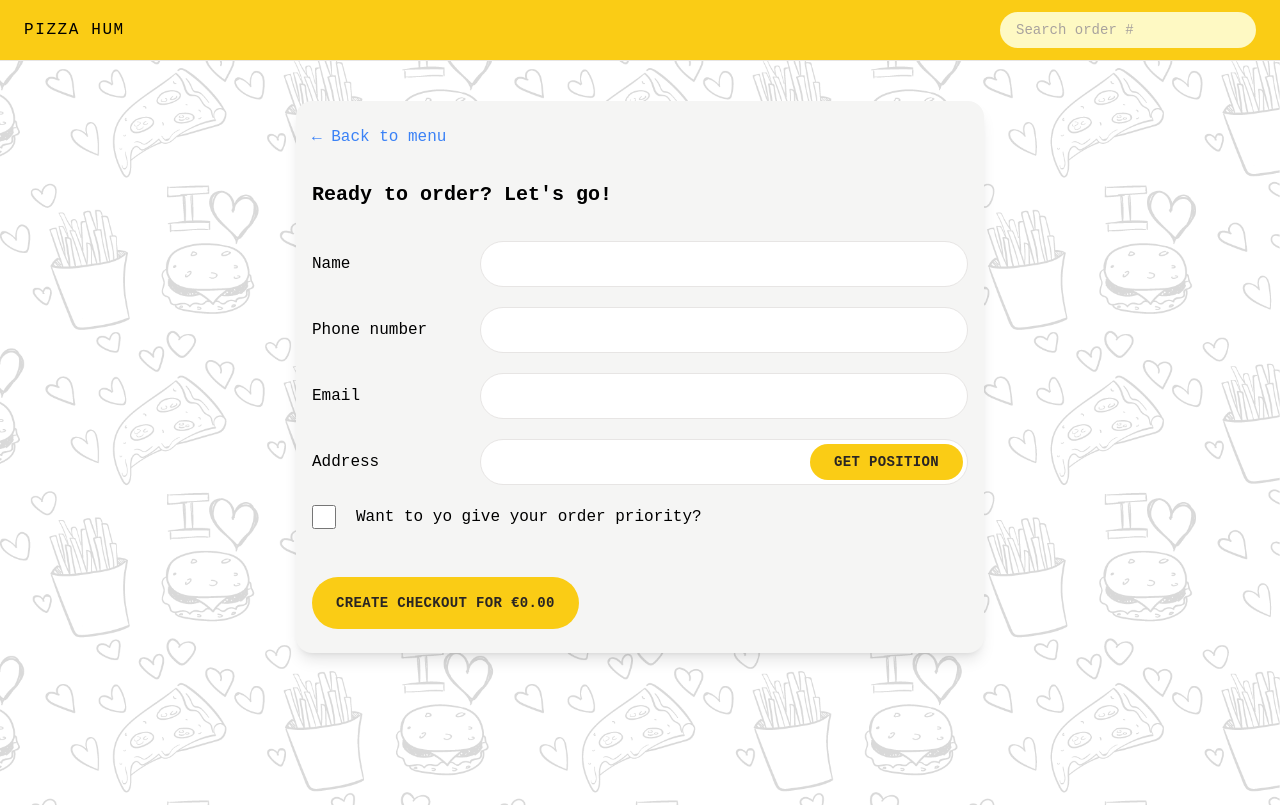
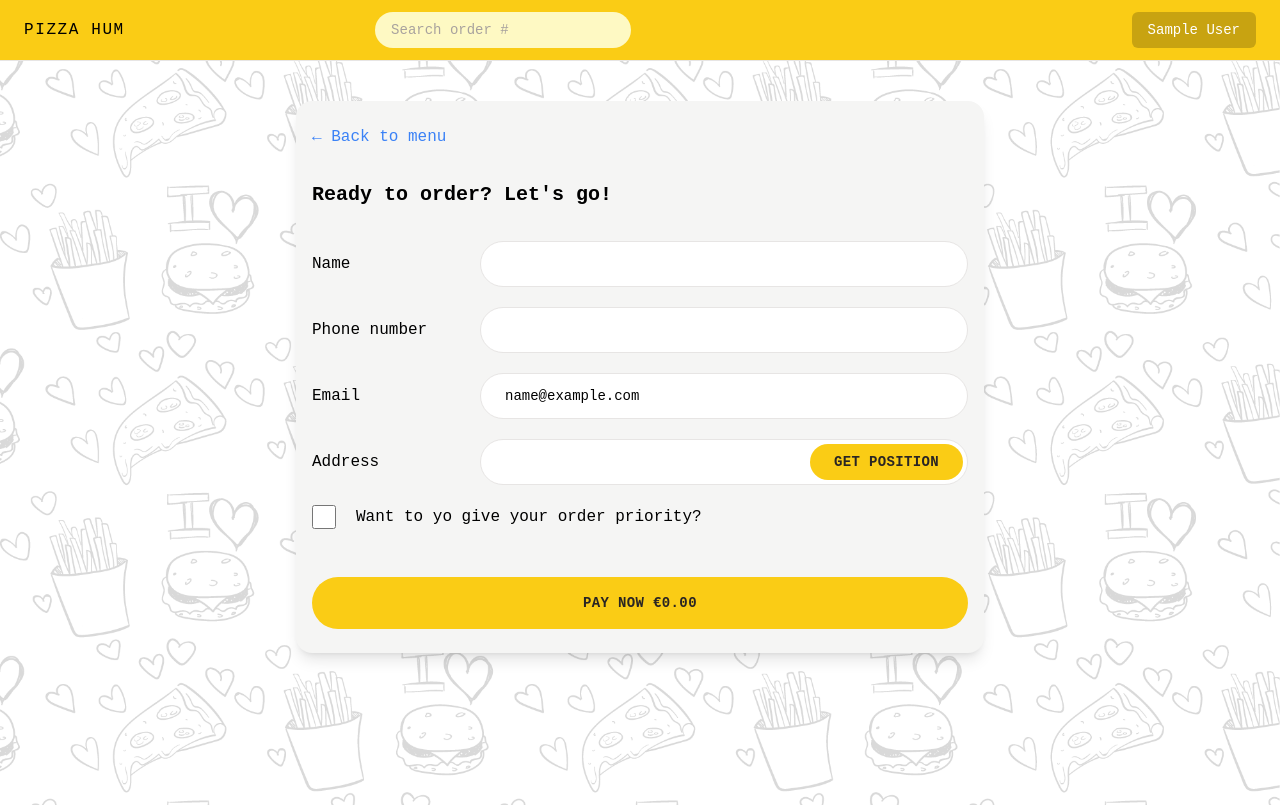
Before and after one commit to prakhar-8999/pizza-hum-project, a Nuxt app: page /order in a window 1280 px wide. Built offline with nearby package versions, Linux system fonts and the light colour scheme; no server answers; sample sign-in values are in the browser's storage.

Commit message:
fix: some major changes

```diff
--- a/components/Header.vue
+++ b/components/Header.vue
@@ -4,7 +4,7 @@ const {setLoading} = useLoading();
 const {userData} = useUserData();
 const {setUserData} = useUserData();
 const {setCart} = useUserCart();
-const {setLogin} = useLoginStatus();
+const {islogin, setLogin} = useLoginStatus();
 const router = useRouter();
 
 const logout = async () => {
@@ -27,6 +27,10 @@ const viewTransactions = () => router.push("transactions");
   >
     <NuxtLink to="/" class="tracking-widest"> Pizza Hum </NuxtLink>
     <Search />
+
+    <div v-if="!islogin && userData.tempuser !== ''">
+      {{ userData.tempuser }}
+    </div>
 
     <div v-if="userData.name !== undefined" class="z-50">
       <Menu as="div" class="relative inline-block text-left">
--- a/components/Orders.vue
+++ b/components/Orders.vue
@@ -4,14 +4,19 @@ const {setLoading} = useLoading();
 const {islogin} = useLoginStatus();
 const {userData} = useUserData();
 const sessionId = useState("sessionid", () => "");
+const {extraCharge} = useExtraCharge();
 const checkoutGenerated = useState("checkoutgenerated", () => false);
 
-const billingData = useState("address", () => ({
+const billingData = useState("address", () =>
+  sessionStorage.getItem("billing")
+    ? JSON.parse(sessionStorage.getItem("billing"))
+    : {
         phone: "",
         address: "",
         email: "",
         priority: false,
-}));
+      }
+);
 
 const getCurrentPostion = () => {
   if (navigator.geolocation) {
@@ -36,7 +41,7 @@ const showPosition = async (position) => {
 
 const generateSessionID = async (event) => {
   event.preventDefault();
-  // setLoading(true);
+  setLoading(true);
   const billing = billingData.value;
   console.log(JSON.parse(JSON.stringify(billing)));
   const {data, status, error} = await useAPIFetch("checkout/", {
@@ -58,7 +63,7 @@ const generateSessionID = async (event) => {
               price_data: {
                 currency: "INR",
                 product_data: {name: "Express-Delivery"},
-                unit_amount: 5000,
+                unit_amount: extraCharge.value,
               },
               quantity: 1,
             },
@@ -85,12 +90,20 @@ const generateSessionID = async (event) => {
   if (data.value && status.value === "success") {
     sessionId.value = data.value.data.id ?? "";
     localStorage.setItem("paymentSession", data.value.data.id);
-    checkoutGenerated.value = true;
+    sessionStorage.setItem("billing", JSON.stringify(billingData.value));
+    sessionStorage.setItem(
+      "userdata",
+      JSON.stringify({
+        ...JSON.parse(sessionStorage.getItem("userdata")),
+        email: userData.value.email,
+      })
+    );
+    window.open(data.value.data.url, "_self");
   }
   if (status.value === "error") {
     alert(error.value.data.msg);
   }
-  // setLoading(false);
+  setLoading(false);
 };
 </script>
 <template>
@@ -190,36 +203,9 @@ const generateSessionID = async (event) => {
         </label>
       </div>
 
-      <div v-if="!checkoutGenerated">
-        <input type="hidden" name="cart" />
-        <input type="hidden" name="position" />
       <button
         type="submit"
-          class="inline-block text-sm rounded-full bg-yellow-400 font-semibold uppercase tracking-wide text-stone-800 transition-colors duration-300 hover:bg-yellow-300 focus:bg-yellow-300 focus:outline-none focus:ring focus:ring-yellow-300 focus:ring-offset-2 disabled:cursor-not-allowed px-4 py-3 md:px-6 md:py-4"
-        >
-          Create Checkout for
-          {{
-            new Intl.NumberFormat("en", {
-              style: "currency",
-              currency: "EUR",
-            }).format(
-              Number(
-                cart
-                  .map((each) => ({
-                    price: each.unit_price,
-                    quantity: each.quantity,
-                  }))
-                  .reduce((a, b) => a + b.price * b.quantity, 0)
-              )
-            )
-          }}
-        </button>
-      </div>
-    </form>
-    <button
-      v-if="checkoutGenerated"
-      type="button"
-      @click="submitPayment"
+        v-if="!billingData.priority"
         class="w-full inline-block text-sm rounded-full bg-yellow-400 font-semibold uppercase tracking-wide text-stone-800 transition-colors duration-300 hover:bg-yellow-300 focus:bg-yellow-300 focus:outline-none focus:ring focus:ring-yellow-300 focus:ring-offset-2 disabled:cursor-not-allowed px-4 py-3 md:px-6 md:py-4"
       >
         Pay Now
@@ -239,24 +225,46 @@ const generateSessionID = async (event) => {
           )
         }}
       </button>
+      <button
+        type="submit"
+        v-if="billingData.priority"
+        class="w-full inline-block text-sm rounded-full bg-yellow-400 font-semibold uppercase tracking-wide text-stone-800 transition-colors duration-300 hover:bg-yellow-300 focus:bg-yellow-300 focus:outline-none focus:ring focus:ring-yellow-300 focus:ring-offset-2 disabled:cursor-not-allowed px-4 py-3 md:px-6 md:py-4"
+      >
+        Pay Now
+        {{
+          new Intl.NumberFormat("en", {
+            style: "currency",
+            currency: "EUR",
+          }).format(
+            Number(
+              cart
+                .map((each) => ({
+                  price: each.unit_price,
+                  quantity: each.quantity,
+                }))
+                .reduce((a, b) => a + b.price * b.quantity, 0)
+            ) + Number(extraCharge / 100)
+          )
+        }}
+      </button>
+    </form>
   </div>
 
-  <div v-if="checkoutGenerated">
+  <!-- <div v-if="checkoutGenerated">
     <stripe-checkout
       ref="checkoutRef"
       :pk="publishableKey"
       :session-id="sessionId"
     />
-    <!-- <button @click="submitPayment">Pay now!</button>  -->
-  </div>
+  </div> -->
 </template>
 
 <script>
-import {StripeCheckout} from "@vue-stripe/vue-stripe";
+// import {StripeCheckout} from "@vue-stripe/vue-stripe";
 export default {
-  components: {
-    StripeCheckout,
-  },
+  // components: {
+  //   StripeCheckout,
+  // },
   data() {
     this.publishableKey =
       "pk_test_51NptrYSDCWX9Q5li0Bali2bRcrrVNEtmsMcSIM4o7yLIoNgr8Tz94qO7VyPnPZjx29Hbk2Vt39ngWXMQwRsgt9wQ00XSziyzxb";
--- a/components/Success.vue
+++ b/components/Success.vue
@@ -1,5 +1,8 @@
 <script setup>
 const router = useRouter();
+const {setUserData} = useUserData();
+
+const orderData = useState("orderData", () => ({order_id: ""}));
 
 const getPaymentDetails = async () => {
   if (localStorage.getItem("paymentSession")) {
@@ -9,8 +12,11 @@ const getPaymentDetails = async () => {
     });
     if (data.value && status.value === "success") {
       console.log(JSON.parse(JSON.stringify(data.value)));
+      orderData.value = data.value.data;
     }
     localStorage.clear();
+    sessionStorage.clear();
+    setUserData({tempuser: ""});
     return;
   }
   router.push({path: "/"});
@@ -33,6 +39,7 @@ getPaymentDetails();
     <h1 class="text-center font-semibold text-xl my-16">
       Payment Successfull !
     </h1>
+    <p class="mb-6 text-center">Your Order I'd : {{ orderData.order_id }}</p>
     <p class="text-center">Your order will be delivered soon !</p>
   </div>
 </template>
--- /dev/null
+++ b/composables/useExtraCharge.ts
@@ -0,0 +1,8 @@
+const useExtraCharge = () => {
+  const extraCharge = useState("extracharge", () => 200);
+
+  return {
+    extraCharge,
+  };
+};
+export default useExtraCharge;
--- a/composables/useUserData.ts
+++ b/composables/useUserData.ts
@@ -6,10 +6,15 @@ type userResponse = {
 };
 
 const useUserData = () => {
-  const userData = useState("userData", () => ({tempuser: ""}));
+  const userData = useState("userData", () =>
+    sessionStorage.getItem("userdata")
+      ? JSON.parse(sessionStorage.getItem("userdata") ?? '{tempuser: ""}')
+      : {tempuser: ""}
+  );
 
   const setUserData = (data: userResponse) => {
     userData.value = data;
+    sessionStorage.setItem("userdata", JSON.stringify(data));
   };
   return {
     userData,
--- a/layouts/default.vue
+++ b/layouts/default.vue
@@ -7,22 +7,15 @@ const {cart} = useUserCart();
     <Loader />
   </div>
   <Header />
-  <div
-    class="overflow-auto"
-    :class="
-      cart.length !== 0 && showCart
-        ? 'alternate-container'
-        : 'default-container'
-    "
-  >
+  <div class="overflow-auto relative default-container">
     <div
-      class="mx-auto flex flex-col justify-center p-10"
+      class="mx-auto flex flex-col justify-center p-10 mb-10"
       :class="cartWidth ? 'max-w-5xl' : 'max-w-3xl'"
     >
       <slot />
     </div>
   </div>
-  <div v-if="cart.length && showCart">
+  <div v-if="cart.length && showCart" class="absolute bottom-0 w-full z-30">
     <CartView />
   </div>
 </template>
@@ -37,7 +30,7 @@ const {cart} = useUserCart();
   background: url("../assets/images/pizza-opacity.png") transparent center
     center fixed;
   background-size: cover;
-  height: 87.6vh;
+  height: 88vh;
 }
 </style>
 
--- a/pages/index.vue
+++ b/pages/index.vue
@@ -26,6 +26,9 @@ checkLogin();
 const startOrdering = (event) => {
   // name.value = "";
   event.preventDefault();
+  const forms = document.forms;
+  const form = forms.startOrdering;
+  setUserData({tempuser: form.name.value});
   router.push("menu");
 };
 </script>
--- a/pages/transactions.vue
+++ b/pages/transactions.vue
@@ -7,6 +7,7 @@ import {
   TransitionRoot,
 } from "@headlessui/vue";
 const {setLoading} = useLoading();
+const {extraCharge} = useExtraCharge();
 const report = useState("report", () => []);
 const order_details = useState("orderdetails", () => []);
 const isOpen = useState("isOpen", () => false);
@@ -59,6 +60,7 @@ const findOrderDetails = (id) => {
             <th scope="col" class="px-6 py-3">Name</th>
             <th scope="col" class="px-6 py-3">Order Status</th>
             <th scope="col" class="px-6 py-3">Total Amount</th>
+            <th scope="col" class="px-6 py-3">Priority Charge</th>
             <th scope="col" class="px-6 py-3">products</th>
           </tr>
         </thead>
@@ -76,7 +78,23 @@ const findOrderDetails = (id) => {
             </th>
             <td class="px-6 py-4">{{ data.client_name }}</td>
             <td class="px-6 py-4">{{ data.order_status }}</td>
-            <td class="px-6 py-4">{{ data.total_amount }}</td>
+            <td class="px-6 py-4">
+              {{
+                new Intl.NumberFormat("en", {
+                  style: "currency",
+                  currency: "EUR",
+                }).format(data.total_amount / 100)
+              }}
+            </td>
+            <td class="px-6 py-4" v-if="data.is_priority">
+              {{
+                new Intl.NumberFormat("en", {
+                  style: "currency",
+                  currency: "EUR",
+                }).format(extraCharge / 100)
+              }}
+            </td>
+            <td class="px-6 py-4" v-if="!data.is_priority">---</td>
             <td class="px-6 py-4">
               <button
                 type="button"
```
Lines whose indentation alone changed are shown as unchanged.
